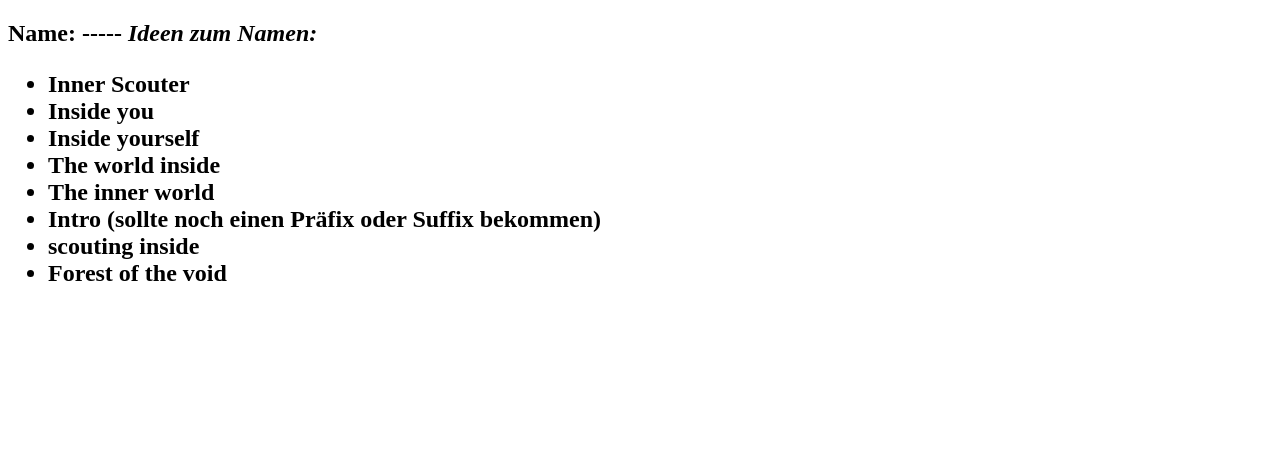
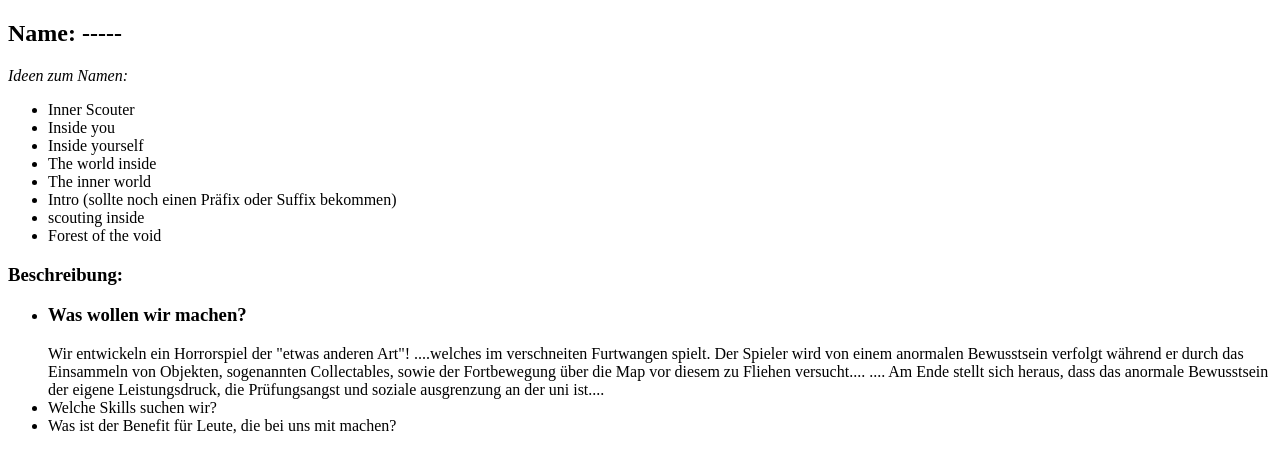
Before and after one commit to CalvinDO/Projektstudium, a plain HTML site: page index.html in a window 1280 px wide. Drawn offline with Linux system fonts and the light colour scheme.

Commit message:
added 3 questions

```diff
--- a/index.html
+++ b/index.html
@@ -11,7 +11,9 @@
 <body>
     <h2>
         Name: -----
+    </h2>
 
+    <div>
         <i>Ideen zum Namen:</i>
         <list>
             <ul>
@@ -41,7 +43,37 @@
                 </li>
             </ul>
         </list>
-    </h2>
+    </div>
+
+    <h3>
+        Beschreibung:
+    </h3>
+    <div>
+        <list>
+            <ul>
+                <li>
+                    <h3>
+                        Was wollen wir machen?
+                    </h3>
+                    Wir entwickeln ein Horrorspiel der "etwas anderen Art"!
+
+                    ....welches im verschneiten Furtwangen spielt. Der Spieler wird von einem
+                    anormalen Bewusstsein verfolgt während er durch das Einsammeln von Objekten, sogenannten
+                    Collectables, sowie der Fortbewegung über die Map vor diesem zu Fliehen versucht....
+
+                    .... Am Ende stellt sich heraus, dass das anormale Bewusstsein der eigene Leistungsdruck, die Prüfungsangst und soziale ausgrenzung an der uni ist....
+
+                </li>
+                <li>
+                    Welche Skills suchen wir?
+                </li>
+                <li>
+                    Was ist der Benefit für Leute, die bei uns mit machen?
+                </li>
+            </ul>
+        </list>
+    </div>
+
 </body>
 
 </html>
```
